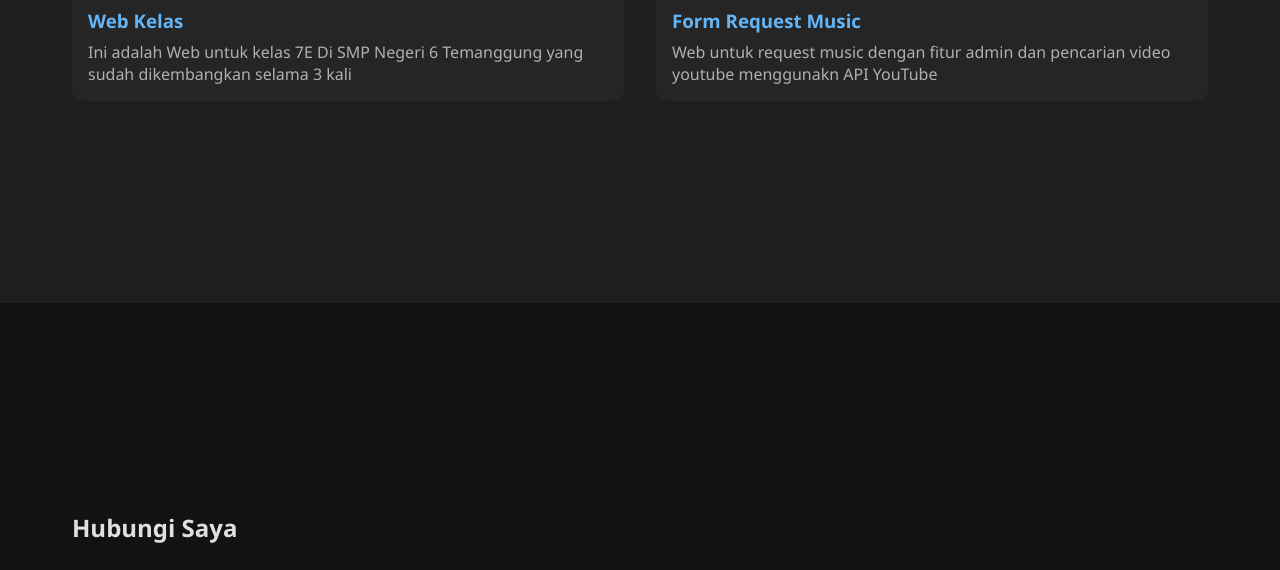
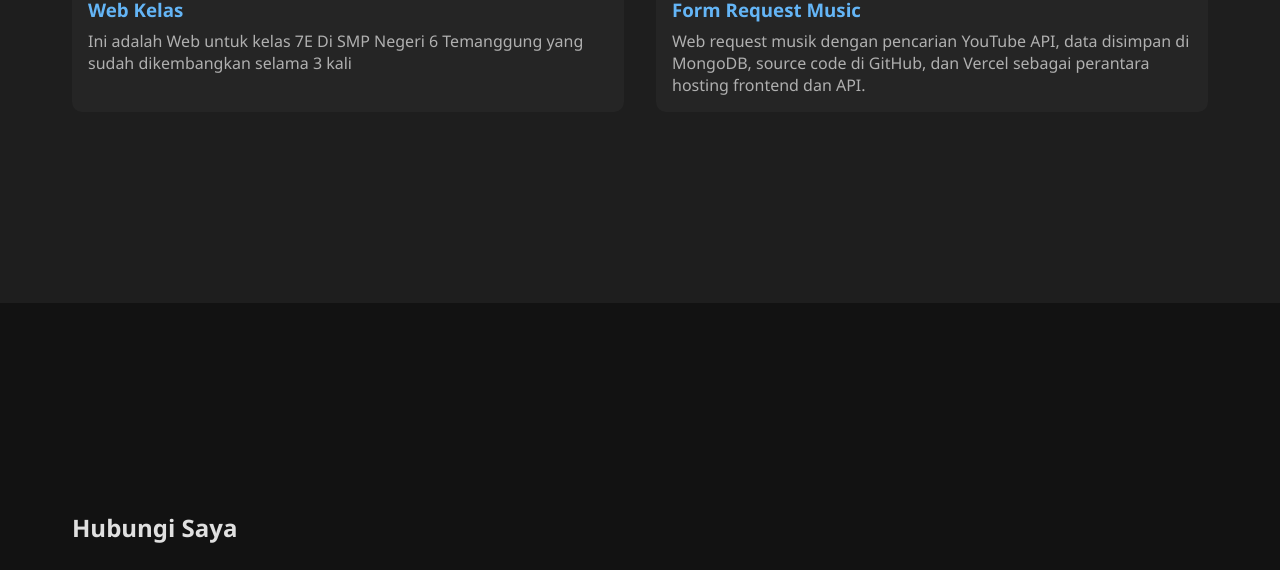
Before and after one commit to petocrafto/Portofolio, a plain HTML site: page index.html in a window 1280 px wide. Shown: the part 2097-2667 px from the top of the page. Drawn offline with Linux system fonts and the light colour scheme.

Commit message:
Update index.html

```diff
--- a/index.html
+++ b/index.html
@@ -66,7 +66,7 @@
     <img src="assets/images/form.png" alt="Projek 2">
 </a>
                     <h3>Form Request Music</h3>
-                    <p>Web untuk request music dengan fitur admin dan pencarian video youtube menggunakn API YouTube</p>
+                    <p>Web request musik dengan pencarian YouTube API, data disimpan di MongoDB, source code di GitHub, dan Vercel sebagai perantara hosting frontend dan API.</p>
                 </div>
             </div>
         </div>
```
